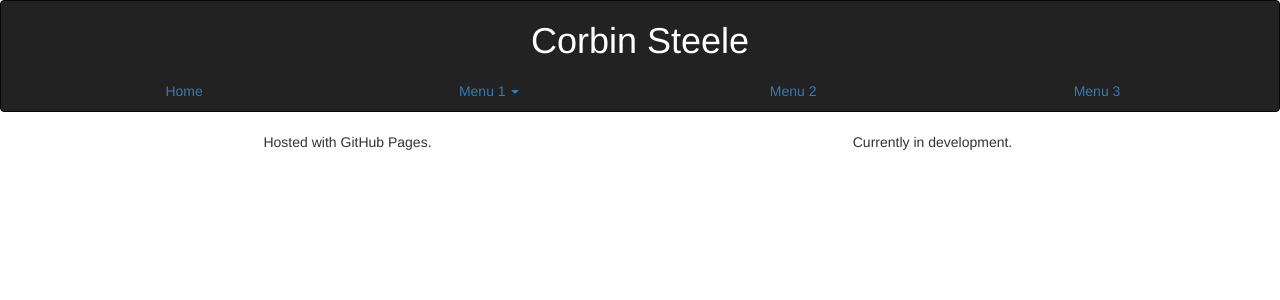
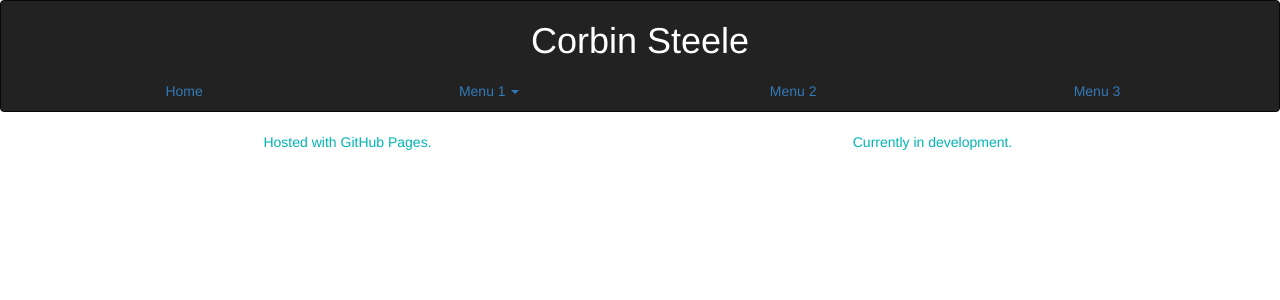
Before and after one commit to CorbinSteele/corbinsteele.github.io, a Jekyll site: the page built from index.html, in a window 1280 px wide. Shown: the top 300 px of the page. Built offline with Jekyll 4.4.1, drawn with Linux system fonts in a browser that asks for light colours; nearby versions of some CDN libraries.

Commit message:
Update main.html

```diff
--- a/_layouts/main.html
+++ b/_layouts/main.html
@@ -12,7 +12,7 @@ layout: main
     <link rel="stylesheet" href="http://maxcdn.bootstrapcdn.com/bootstrap/3.2.0/css/bootstrap.min.css">
     <link rel="icon" href="/img/favicon.ico" type="image/x-icon">
   </head>
-  <body>
+  <body style="color:#00B4B4">
     {% include navbar.html %}
     <div class="container">
       {{content}}
```
